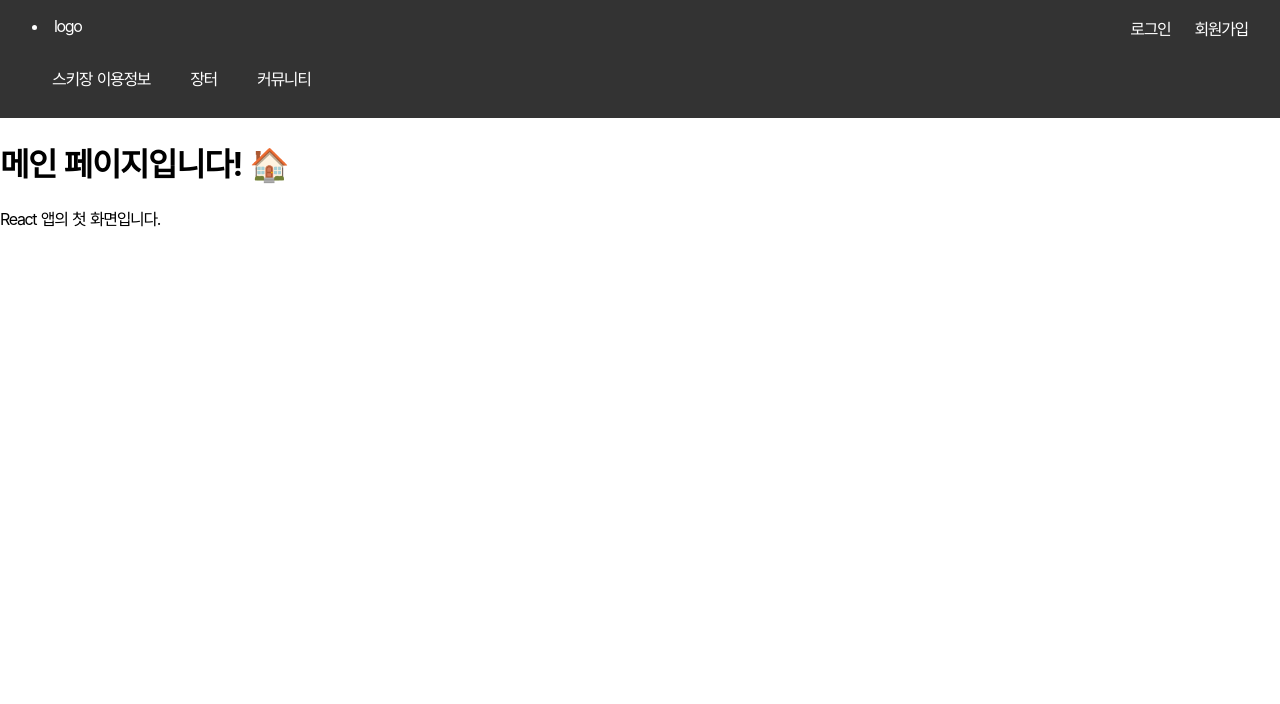
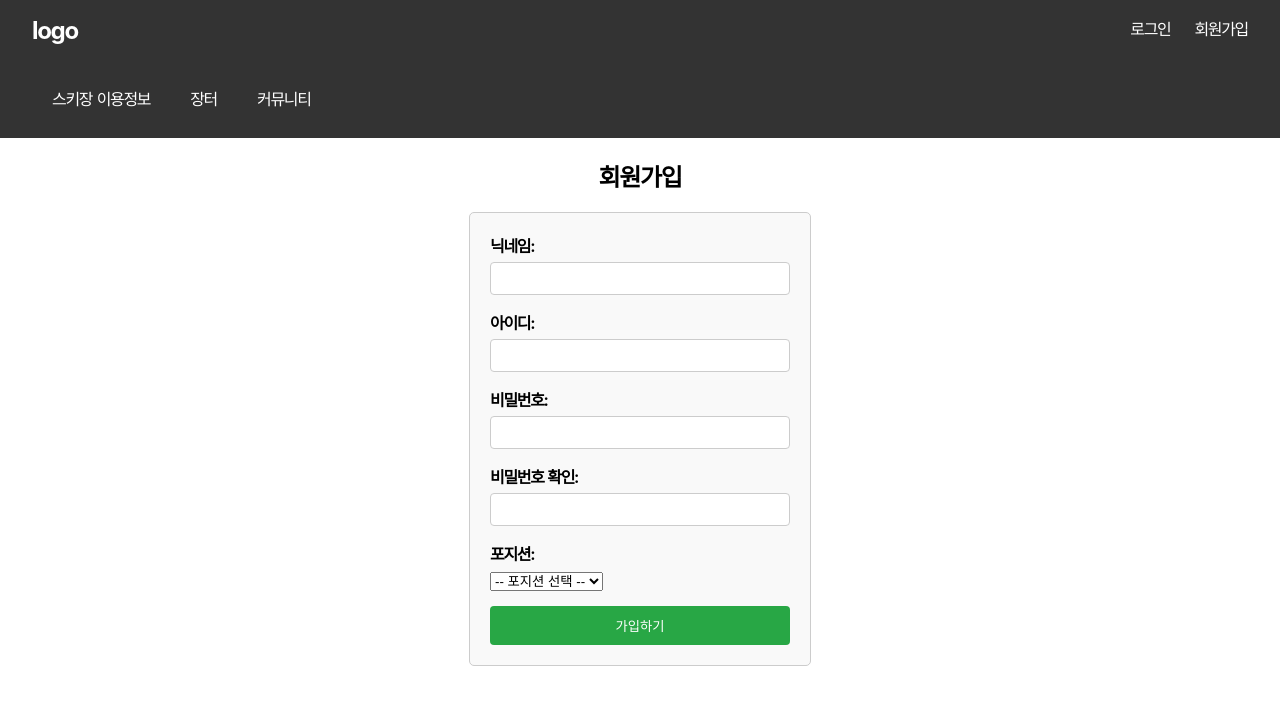
Before and after one commit to minggle0322/side_snow, a React (Create React App) app: page /signup in a window 1280 px wide. Shown: the top 704 px of the page. Built offline with nearby package versions, Linux system fonts and the light colour scheme.

Commit message:
axios, signup, signin

```diff
--- a/package.json
+++ b/package.json
@@ -7,6 +7,8 @@
     "@testing-library/jest-dom": "^6.6.3",
     "@testing-library/react": "^16.2.0",
     "@testing-library/user-event": "^13.5.0",
+    "axios": "^1.8.2",
+    "http-proxy-middleware": "^3.0.3",
     "react": "^19.0.0",
     "react-dom": "^19.0.0",
     "react-router-dom": "^7.3.0",
--- a/src/App.js
+++ b/src/App.js
@@ -1,15 +1,25 @@
-import React from "react";
+import React from 'react';
+import { BrowserRouter as Router, Route, Routes } from 'react-router-dom';
 import Home from "./pages/main";
 import Header from "./pages/header";
+import Signup from "./pages/signup";
+import Login from "./pages/login";
 
-const App = () => {
-  return (
-    <div>
-            <Header />
-      <Home />  {/* Home 컴포넌트 표시 */}
+function App() {
 
-    </div>
-  );
-};
 
+
+   return (
+    <Router>
+       <div>
+        <Header/>
+        <Routes>
+          <Route path="/" element={<Home />} />
+          <Route path="/signup" element={<Signup/>} />
+          <Route path="/login" element={<Login/>} />
+        </Routes>
+       </div>
+    </Router>
+   );
+}
 export default App;
--- a/src/pages/header.js
+++ b/src/pages/header.js
@@ -7,15 +7,15 @@ const Header = () => {
     <header className="header">
         <div className="mainnav">
             <div className="logo">
-                <li>logo</li>
+                <Link to ="/">logo</Link>
             </div>
             <nav className="nav">
                 <ul className="nav-list">
                     <li className="nav-item">
-                        <li>로그인</li>
+                        <Link to ="/login">로그인</Link>
                     </li>
                     <li className="nav-item">
-                        <li>회원가입</li>
+                        <Link to="/signup">회원가입</Link>
                     </li>
                 </ul>
             </nav>
--- /dev/null
+++ b/src/pages/login.css
@@ -0,0 +1,46 @@
+/* login.css */
+.login {
+    text-align: center;
+    margin-top: 20px;
+  }
+
+  form {
+    max-width: 300px;
+    margin: 0 auto;
+    padding: 20px;
+    border: 1px solid #ccc;
+    border-radius: 5px;
+    background-color: #f9f9f9;
+  }
+
+  form div {
+    margin-bottom: 15px;
+  }
+
+  label {
+    display: block;
+    margin-bottom: 5px;
+    font-weight: bold;
+  }
+
+  input {
+    width: 100%;
+    padding: 8px;
+    box-sizing: border-box;
+    border: 1px solid #ccc;
+    border-radius: 4px;
+  }
+
+  button {
+    width: 100%;
+    padding: 10px;
+    background-color: #28a745;
+    color: white;
+    border: none;
+    border-radius: 4px;
+    cursor: pointer;
+  }
+
+  button:hover {
+    background-color: #218838;
+  }
--- /dev/null
+++ b/src/pages/login.js
@@ -0,0 +1,73 @@
+import React, { useState } from 'react';
+import { useNavigate } from 'react-router-dom';
+import axios from 'axios'; // axios import
+import './login.css'; // CSS 파일 (선택 사항)
+
+const Login = () => {
+  const [formData, setFormData] = useState({
+    username: '',
+    password: '',
+  });
+  const [error, setError] = useState('');
+  const navigate = useNavigate();
+
+  const handleChange = (e) => {
+    const { name, value } = e.target;
+    setFormData({
+      ...formData,
+      [name]: value,
+    });
+  };
+
+  const handleSubmit = async (e) => {
+    e.preventDefault();
+
+    try {
+      // 백엔드로 데이터 전송
+      const response = await axios.post('http://localhost:8080/api/login', {
+        username: formData.username,
+        password: formData.password,
+      });
+
+      console.log('서버 응답:', response.data);
+      setError('');
+      alert('로그인 성공!');
+      navigate('/'); // 로그인 성공 시 홈 화면으로 이동
+    } catch (error) {
+      console.error('로그인 실패:', error);
+      setError('아이디 또는 비밀번호가 잘못되었습니다.');
+    }
+  };
+
+  return (
+    <div>
+      <h2 className="login">로그인</h2>
+      {error && <p style={{ color: 'red' }}>{error}</p>}
+      <form onSubmit={handleSubmit}>
+        <div>
+          <label>아이디:</label>
+          <input
+            type="text"
+            name="username"
+            value={formData.username}
+            onChange={handleChange}
+            required
+          />
+        </div>
+        <div>
+          <label>비밀번호:</label>
+          <input
+            type="password"
+            name="password"
+            value={formData.password}
+            onChange={handleChange}
+            required
+          />
+        </div>
+        <button type="submit">로그인</button>
+      </form>
+    </div>
+  );
+};
+
+export default Login;
--- /dev/null
+++ b/src/pages/signup.css
@@ -0,0 +1,41 @@
+form {
+    max-width: 400px;
+    margin: 0 auto;
+    padding: 20px;
+    border: 1px solid #ccc;
+    border-radius: 5px;
+  }
+
+  div {
+    margin-bottom: 15px;
+  }
+
+  .signup {
+    display: flex;
+    justify-content: center;
+  }
+
+  label {
+    display: block;
+    margin-bottom: 5px;
+  }
+
+  input {
+    width: 100%;
+    padding: 8px;
+    box-sizing: border-box;
+  }
+
+  button {
+    width: 100%;
+    padding: 10px;
+    background-color: #007bff;
+    color: white;
+    border: none;
+    border-radius: 5px;
+    cursor: pointer;
+  }
+
+  button:hover {
+    background-color: #0056b3;
+  }
--- /dev/null
+++ b/src/pages/signup.js
@@ -0,0 +1,106 @@
+import React, { useState } from 'react';
+import { useNavigate } from 'react-router-dom';
+import './signup.css';
+
+const Signup = () => {
+  const [formData, setFormData] = useState({
+    nickname: '',
+    username: '',
+    password: '',
+    confirmPassword: '',
+    position: '',
+  });
+  const [error, setError] = useState('');
+  const navigate = useNavigate();
+
+  const handleChange = (e) => {
+    const { name, value } = e.target;
+    setFormData({
+      ...formData,
+      [name]: value,
+    });
+  };
+
+  const handleSubmit = (e) => {
+    e.preventDefault();
+
+    if (formData.password !== formData.confirmPassword) {
+      setError('비밀번호가 일치하지 않습니다.');
+      return;
+    }
+
+    // 회원가입 로직 구현 (예: API 호출)
+    console.log('회원가입 데이터:', formData);
+    setError('');
+    alert('회원가입이 완료되었습니다!');
+    navigate('/'); // 회원가입 성공 시 홈 화면으로 이동
+  };
+
+  return (
+    <div>
+
+      <h2 className="signup">회원가입</h2>
+      {error && <p style={{ color: 'red' }}>{error}</p>}
+      <form onSubmit={handleSubmit}>
+        <div>
+          <label>닉네임:</label>
+          <input
+            type="text"
+            name="nickname"
+            value={formData.nickname}
+            onChange={handleChange}
+            required
+          />
+        </div>
+        <div>
+          <label>아이디:</label>
+          <input
+            type="text"
+            name="username"
+            value={formData.username}
+            onChange={handleChange}
+            required
+          />
+        </div>
+        <div>
+          <label>비밀번호:</label>
+          <input
+            type="password"
+            name="password"
+            value={formData.password}
+            onChange={handleChange}
+            required
+          />
+        </div>
+        <div>
+          <label>비밀번호 확인:</label>
+          <input
+            type="password"
+            name="confirmPassword"
+            value={formData.confirmPassword}
+            onChange={handleChange}
+            required
+          />
+        </div>
+
+        <div>
+          <label>포지션:</label>
+          <select
+            name="position"
+            value={formData.position}
+            onChange={handleChange}
+            required
+          >
+            <option value="">-- 포지션 선택 --</option>
+            <option value="스노우보더">스노우보더</option>
+            <option value="스키어">스키어</option>
+          </select>
+        </div>
+
+        <button type="submit">가입하기</button>
+      </form>
+    </div>
+  );
+};
+
+export default Signup;
```
Also changed, not shown: src/setProxy.js (added, +13 -0 lines), 1 other file (tests, documents, lock files or other folders).
